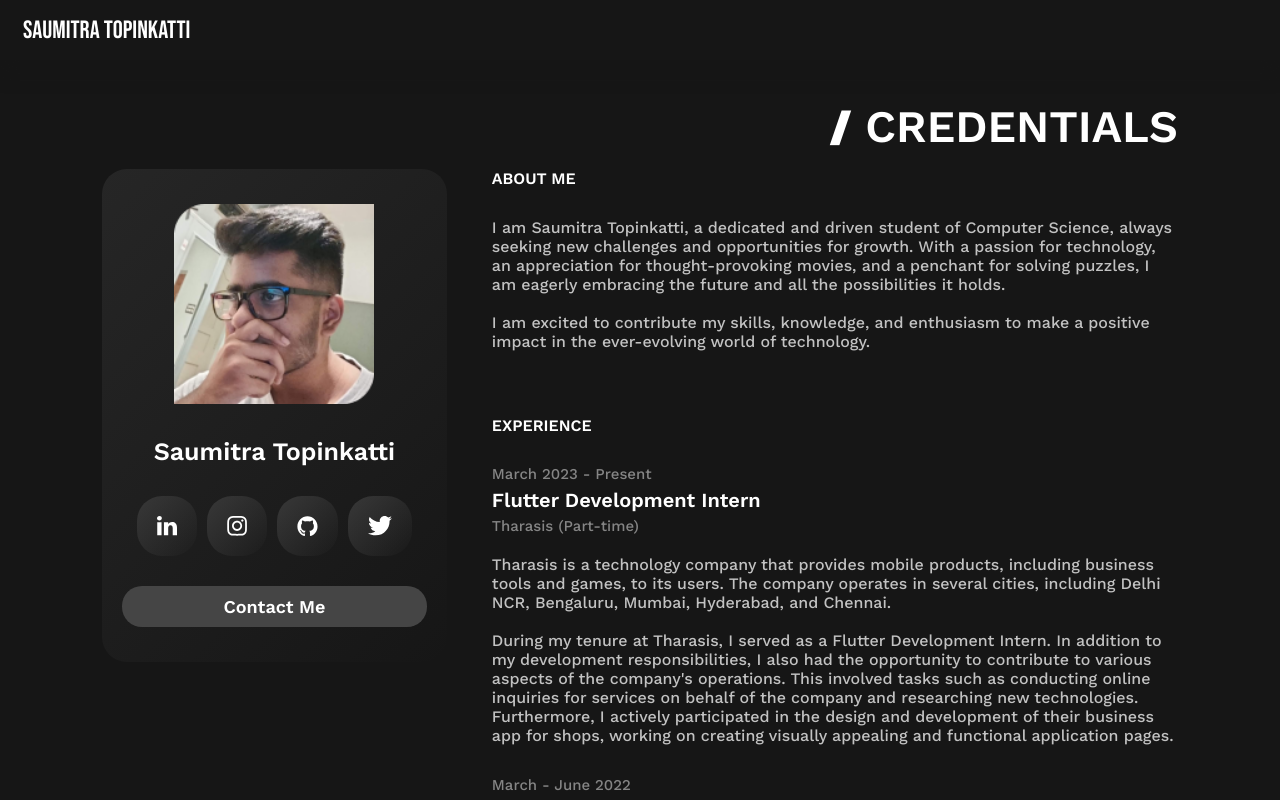
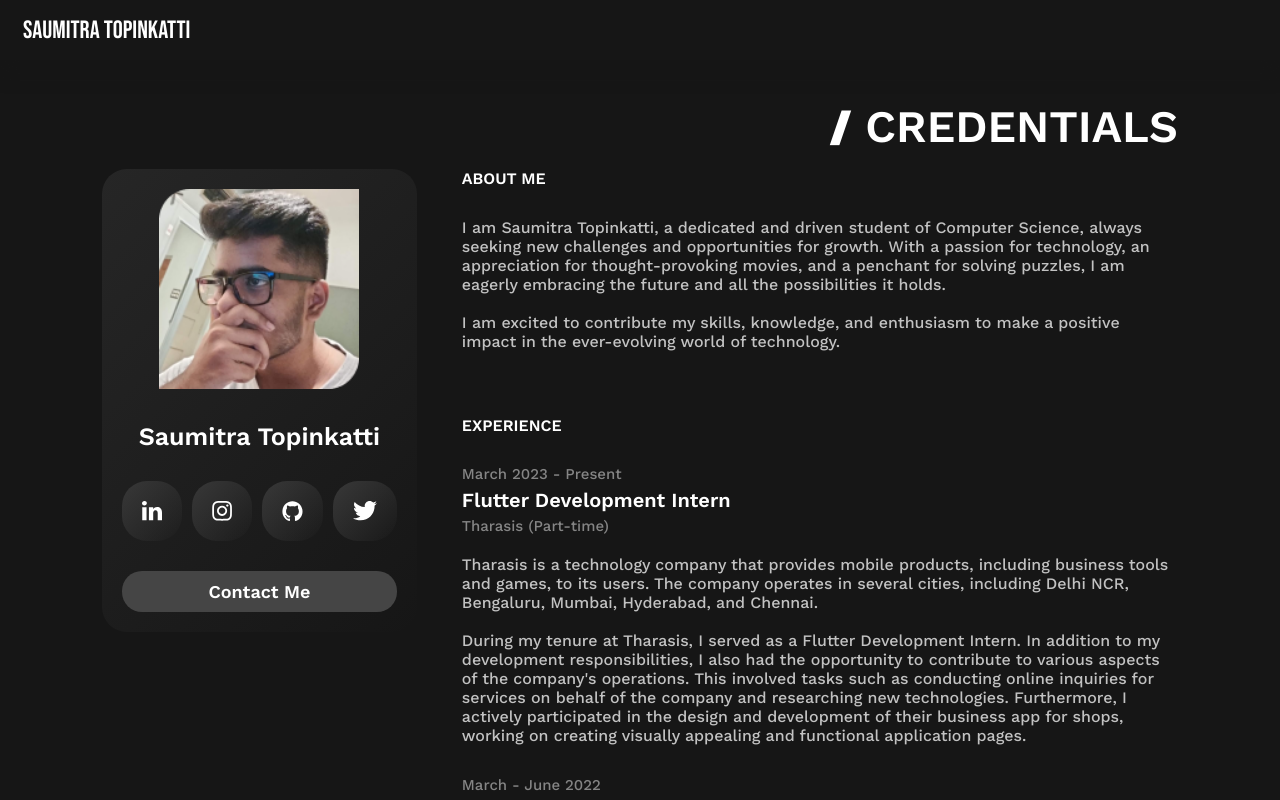
Before and after one commit to SBTopZZZ-LG/react-portfolio, a React (Create React App) app: page /credentials in a window 1280 px wide. Shown: the top 800 px of the page. Built offline with nearby package versions, Linux system fonts and the light colour scheme; some icons are missing.

Commit message:
fix: width overflow on smaller screens

```diff
--- a/src/Pages/CredentialsPage.jsx
+++ b/src/Pages/CredentialsPage.jsx
@@ -257,6 +257,7 @@ const CredentialsPage = () => {
 								display: "flex",
 								justifyContent: "space-between",
 								maxWidth: (sizeState === 0 ? "400px" : "100%"),
+								boxSizing: "border-box",
 							}}>
 								<div style={{
 									display: "flex",
--- a/src/Pages/CredentialsPageComponents/MyCard.jsx
+++ b/src/Pages/CredentialsPageComponents/MyCard.jsx
@@ -18,6 +18,7 @@ const MyCard = ({ style = {} }) => {
 			style={{
 				alignItems: "center",
 				flexDirection: "column",
+				padding: "20px",
 				...style,
 			}}
 		>
@@ -128,6 +129,7 @@ const MyCard = ({ style = {} }) => {
 				style={{
 					width: "100%",
 					marginTop: "30px",
+					boxSizing: "border-box",
 				}}
 			>
 				Contact Me
```
